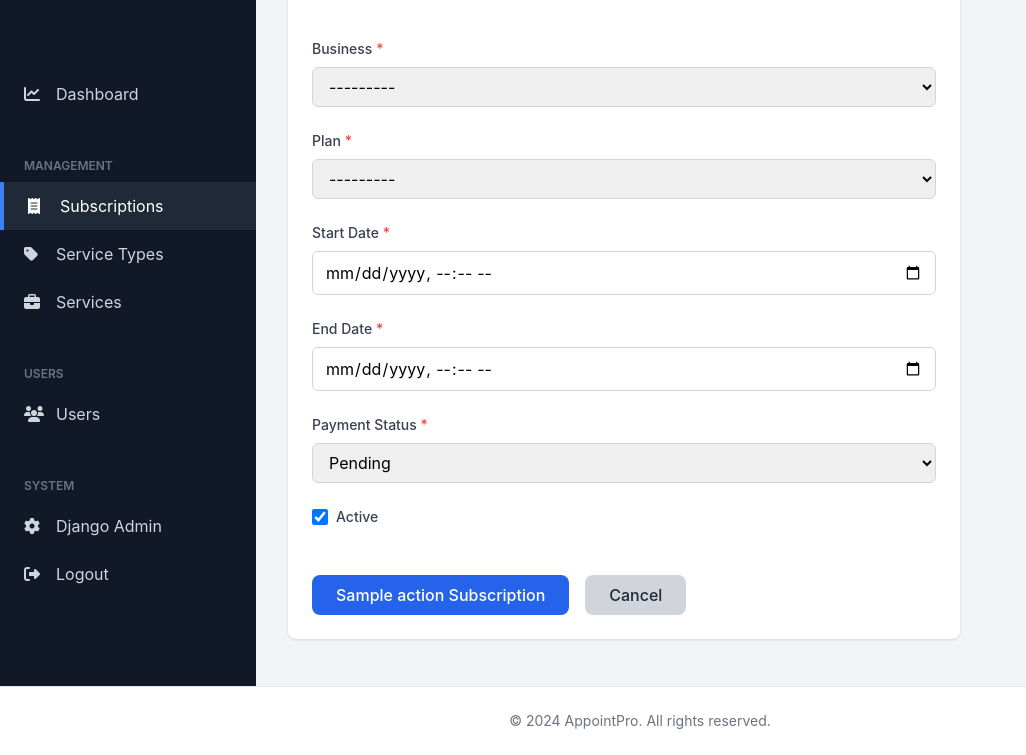
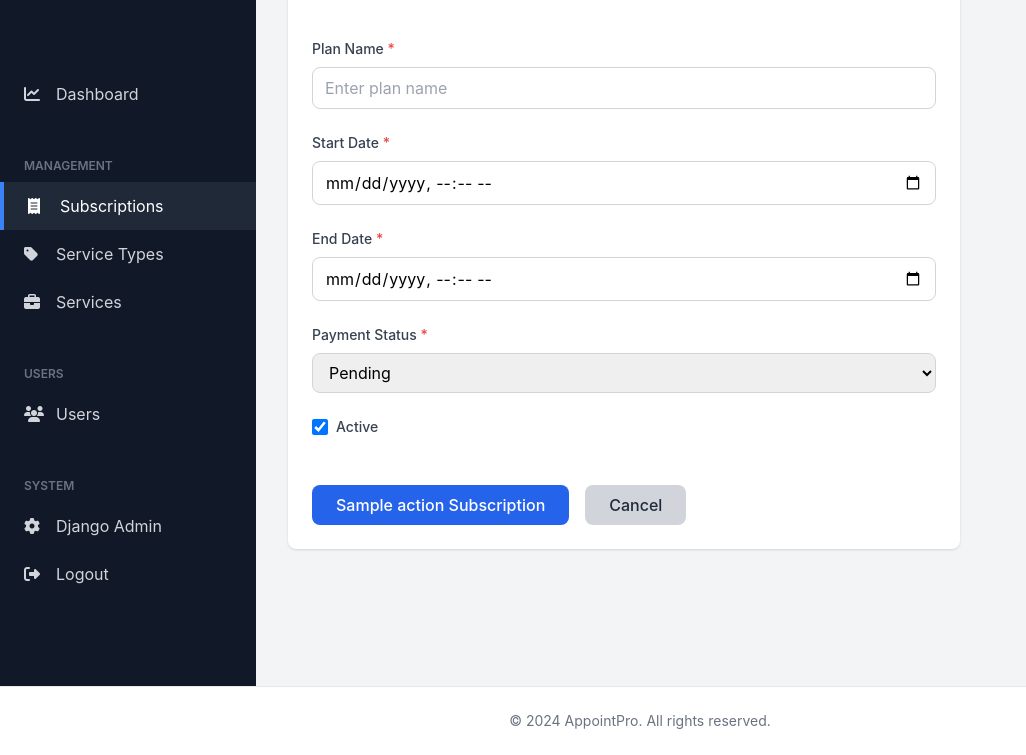
Before and after one commit to Susmitaghosh2001/appointment-saas-jango, a Django app: template templates/admin/subscriptions/form.html in a window 1280 px wide. Shown: the part 179-934 px from the top of the page, without its empty margins (0-1026 px from the left). Run offline with Django 5.2, Linux system fonts and the light colour scheme; tables that the repository leaves empty hold one stand-in row (values such as "Sample post"); the template is opened without the code that fills it: values that come from a table or form of the project are taken from there, most other values are stand-ins (such as "Sample title", 1, 10 or a date in 2020); data that the repository does not hold is empty; some libraries are stand-ins or nearby versions.

Commit message:
add data

```diff
--- a/apps/subscriptions/views.py
+++ b/apps/subscriptions/views.py
@@ -3,10 +3,11 @@ from django.views.generic import TemplateView
 from django.contrib.auth.mixins import LoginRequiredMixin
 from django.contrib.auth.decorators import login_required
 from django.contrib import messages
+from apps.accounts.views import super_admin_required
 from .models import Plan, Subscription
 
 class SubscriptionManageView(LoginRequiredMixin, TemplateView):
-    template_name = 'subscriptions/manage.html'
+    template_name = 'subscriptions/form.html'
 
     def get_context_data(self, **kwargs):
         context = super().get_context_data(**kwargs)
@@ -17,7 +18,8 @@ class SubscriptionManageView(LoginRequiredMixin, TemplateView):
         ).first()
         return context
 
-@login_required
+
+@super_admin_required
 def upgrade_subscription(request, plan_id):
     plan = get_object_or_404(Plan, pk=plan_id)
     messages.success(request, f'Upgraded to {plan.name} plan successfully!')
--- a/templates/admin/subscriptions/form.html
+++ b/templates/admin/subscriptions/form.html
@@ -16,23 +16,17 @@
             </div>
             {% endif %}
 
-            <!-- Business -->
-            <div>
-                <label for="{{ form.business.id_for_label }}" class="block text-sm font-medium text-gray-700 mb-2">
-                    Business <span class="text-red-500">*</span>
-                </label>
-                {{ form.business }}
-                {% if form.business.errors %}
-                <p class="mt-1 text-sm text-red-600">{{ form.business.errors.0 }}</p>
-                {% endif %}
-            </div>
-
-            <!-- Plan -->
+            <!-- Plan - Text Input -->
             <div>
                 <label for="{{ form.plan.id_for_label }}" class="block text-sm font-medium text-gray-700 mb-2">
-                    Plan <span class="text-red-500">*</span>
+                    Plan Name <span class="text-red-500">*</span>
                 </label>
-                {{ form.plan }}
+                <input type="text"
+                       name="{{ form.plan.name }}"
+                       id="{{ form.plan.id_for_label }}"
+                       value="{{ form.plan.value|default:'' }}"
+                       class="w-full px-3 py-2 border border-gray-300 rounded-lg focus:outline-none focus:ring-2 focus:ring-blue-500"
+                       placeholder="Enter plan name">
                 {% if form.plan.errors %}
                 <p class="mt-1 text-sm text-red-600">{{ form.plan.errors.0 }}</p>
                 {% endif %}
@@ -43,7 +37,11 @@
                 <label for="{{ form.start_date.id_for_label }}" class="block text-sm font-medium text-gray-700 mb-2">
                     Start Date <span class="text-red-500">*</span>
                 </label>
-                {{ form.start_date }}
+                <input type="datetime-local"
+                       name="{{ form.start_date.name }}"
+                       id="{{ form.start_date.id_for_label }}"
+                       value="{{ form.start_date.value|date:'Y-m-d\TH:i'|default:'' }}"
+                       class="w-full px-3 py-2 border border-gray-300 rounded-lg focus:outline-none focus:ring-2 focus:ring-blue-500">
                 {% if form.start_date.errors %}
                 <p class="mt-1 text-sm text-red-600">{{ form.start_date.errors.0 }}</p>
                 {% endif %}
@@ -54,7 +52,11 @@
                 <label for="{{ form.end_date.id_for_label }}" class="block text-sm font-medium text-gray-700 mb-2">
                     End Date <span class="text-red-500">*</span>
                 </label>
-                {{ form.end_date }}
+                <input type="datetime-local"
+                       name="{{ form.end_date.name }}"
+                       id="{{ form.end_date.id_for_label }}"
+                       value="{{ form.end_date.value|date:'Y-m-d\TH:i'|default:'' }}"
+                       class="w-full px-3 py-2 border border-gray-300 rounded-lg focus:outline-none focus:ring-2 focus:ring-blue-500">
                 {% if form.end_date.errors %}
                 <p class="mt-1 text-sm text-red-600">{{ form.end_date.errors.0 }}</p>
                 {% endif %}
@@ -65,7 +67,14 @@
                 <label for="{{ form.payment_status.id_for_label }}" class="block text-sm font-medium text-gray-700 mb-2">
                     Payment Status <span class="text-red-500">*</span>
                 </label>
-                {{ form.payment_status }}
+                <select name="{{ form.payment_status.name }}"
+                        id="{{ form.payment_status.id_for_label }}"
+                        class="w-full px-3 py-2 border border-gray-300 rounded-lg focus:outline-none focus:ring-2 focus:ring-blue-500">
+                    <option value="pending" {% if form.payment_status.value == 'pending' %}selected{% endif %}>Pending</option>
+                    <option value="paid" {% if form.payment_status.value == 'paid' %}selected{% endif %}>Paid</option>
+                    <option value="failed" {% if form.payment_status.value == 'failed' %}selected{% endif %}>Failed</option>
+                    <option value="cancelled" {% if form.payment_status.value == 'cancelled' %}selected{% endif %}>Cancelled</option>
+                </select>
                 {% if form.payment_status.errors %}
                 <p class="mt-1 text-sm text-red-600">{{ form.payment_status.errors.0 }}</p>
                 {% endif %}
@@ -73,14 +82,23 @@
 
             <!-- Is Active -->
             <div class="flex items-center">
-                <label for="{{ form.is_active.id_for_label }}" class="flex items-center">
-                    {{ form.is_active }}
-                    <span class="ml-2 text-sm font-medium text-gray-700">Active</span>
+                <input type="checkbox"
+                       name="{{ form.is_active.name }}"
+                       id="{{ form.is_active.id_for_label }}"
+                       {% if form.is_active.value %}checked{% endif %}
+                       class="h-4 w-4 text-blue-600 focus:ring-blue-500 border-gray-300 rounded">
+                <label for="{{ form.is_active.id_for_label }}" class="ml-2 text-sm font-medium text-gray-700">
+                    Active
                 </label>
                 {% if form.is_active.errors %}
                 <p class="mt-1 text-sm text-red-600">{{ form.is_active.errors.0 }}</p>
                 {% endif %}
             </div>
+
+            <!-- Hidden field for business if needed -->
+            {% if form.business %}
+            <input type="hidden" name="{{ form.business.name }}" value="{{ form.business.value }}">
+            {% endif %}
 
             <!-- Buttons -->
             <div class="flex gap-4 pt-6">
```
